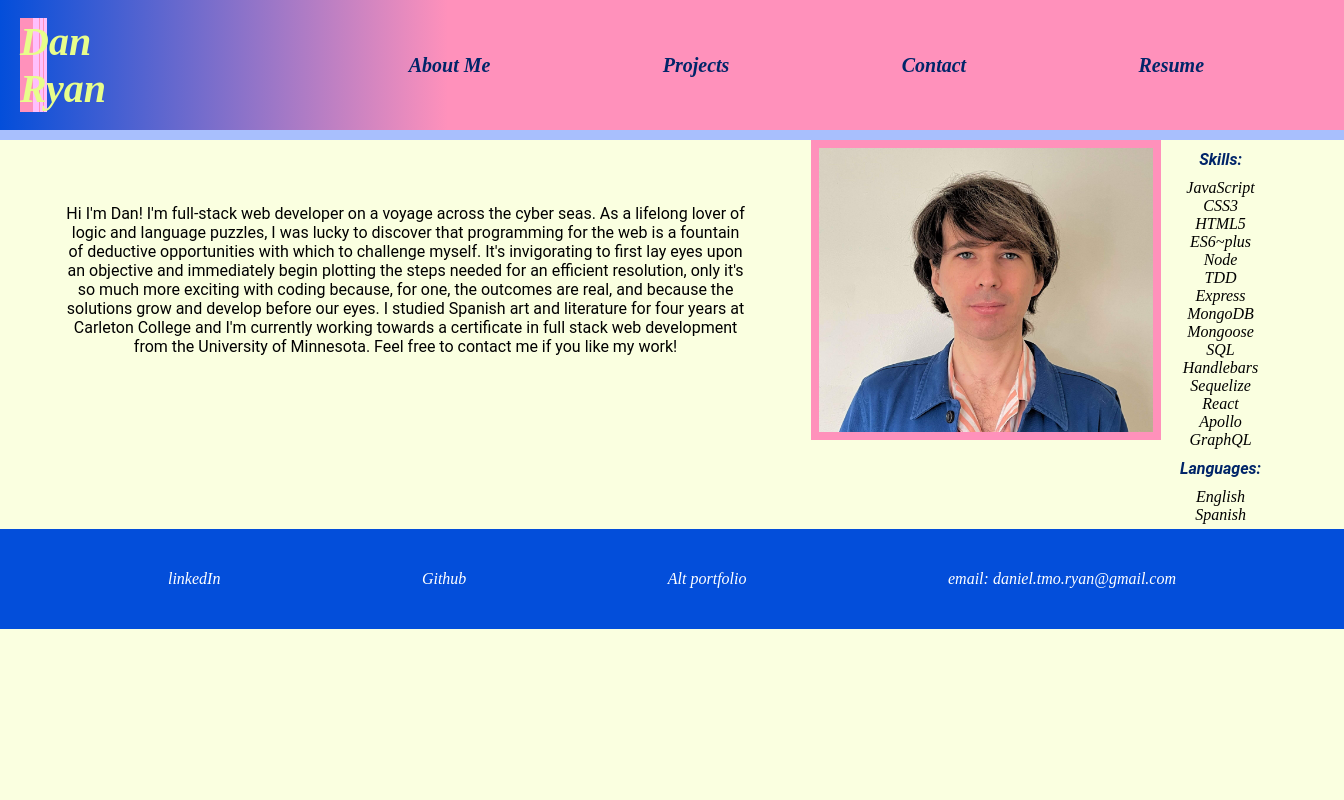
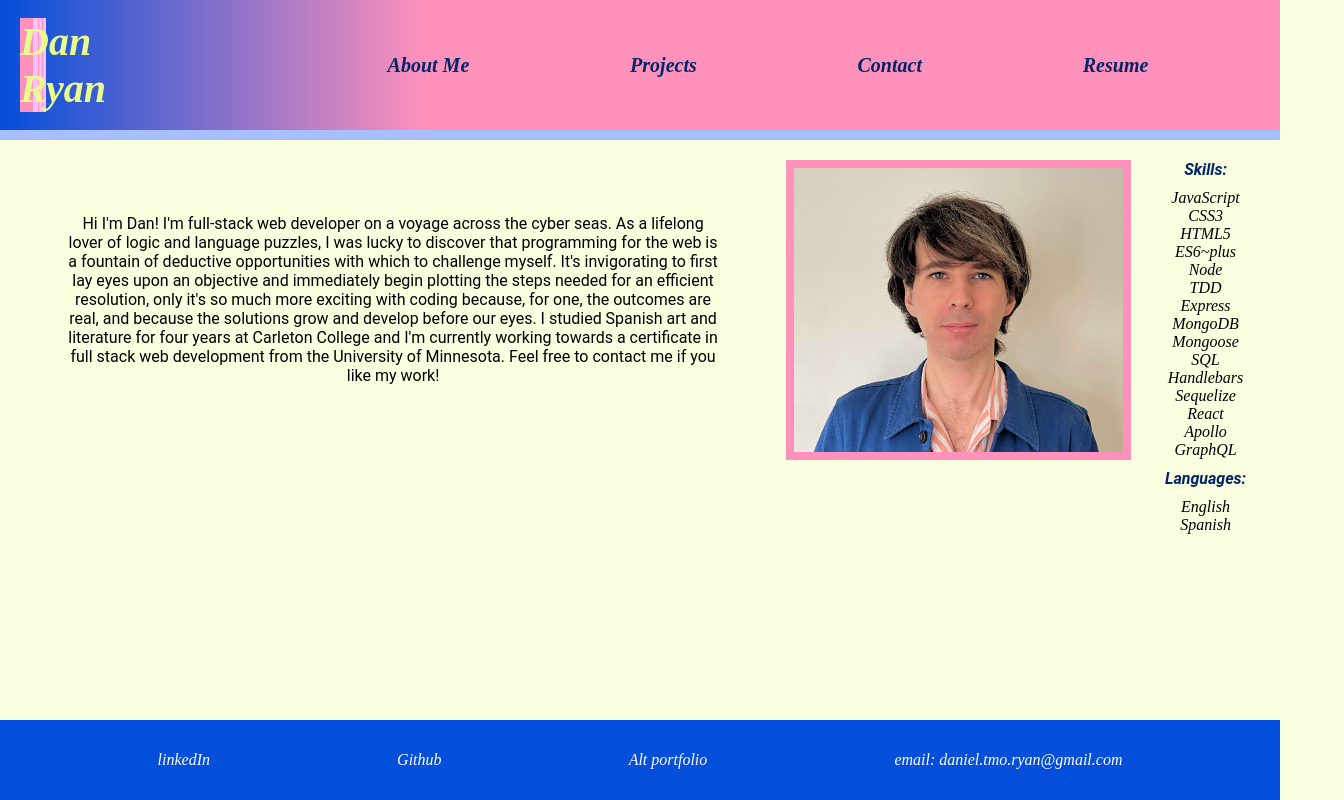
Before and after one commit to boogiematrix/react-portfolio, a React (Create React App) app: page / in a window 1280 px wide. Shown: the whole page, 1344 px wide, since content can reach past the window. Built offline with nearby package versions, Linux system fonts and the light colour scheme.

Commit message:
tweaked styling

```diff
--- a/src/App.css
+++ b/src/App.css
@@ -52,3 +52,9 @@ h4{
 h4 {
     font-size: 12px;
 }
+
+@media screen and (max-width: 850px) {
+   img {
+    max-width: 250px;
+   }
+}
--- a/src/components/AboutMe/AboutMe.css
+++ b/src/components/AboutMe/AboutMe.css
@@ -1,5 +1,6 @@
  #summary {
      display: flex;
+     margin-top: 10px;
  }
 
  p {
@@ -8,19 +9,14 @@
  }
 
  #summary img {
-    max-width: 350px;
     max-height: 300px;
-    margin: 0 auto;
+    margin: 10px auto;
     border: 8px solid var(--compliment);
-    box-shadow: 0px 0px black;
-    transition: box-shadow 1s;
     flex: 1 2;
-    width: auto;
-    height: auto;
 }
 
 #skills {
-    margin: 0 5px 5px 5px;
+    margin: 0 20px 5px 20px;
 }
 
 #skills ul {
@@ -34,5 +30,6 @@
 @media screen and (max-width: 850px) {
    #summary {
     flex-direction: column;
+    margin-bottom: 10vh;
    }
 }
--- a/src/components/Contact/Contact.css
+++ b/src/components/Contact/Contact.css
@@ -3,7 +3,7 @@ textarea {
     display: block;
     margin: 30px;
     font-family: inherit;
-    width: 80%;
+    width: 60%;
     height: 25px;
 }
 
@@ -19,4 +19,10 @@ form button {
     font: inherit;
     border-radius: 3px;
     letter-spacing: 1em;
+    box-shadow: 0px 0px var(--compliment);
+    transition: box-shadow 1s;
 }
+
+form button:hover {
+    box-shadow: 5px 5px var(--complimentaccent);
+}
--- a/src/components/Footer/Footer.css
+++ b/src/components/Footer/Footer.css
@@ -1,12 +1,14 @@
 footer {
     background-color: var(--primary);
     color: var(--primaryaccent);
-    height: 100px;
+    height: 10vh;
     display: flex;
     flex-flow: row wrap;
     align-items: center;
     justify-content: center;
-    width: 105%;
+    width: 100%;
+    position:fixed;
+    bottom: 0vh;
 }
 
 footer h2 {
--- a/src/components/Header/Header.css
+++ b/src/components/Header/Header.css
@@ -1,5 +1,5 @@
 header {
-    width: 105%;
+    width: 100%;
     height: 140px;
     background-image: linear-gradient(to right, var(--primary), var(--compliment), var(--compliment), var(--compliment));
     background-size: cover;
--- a/src/components/Projects/Projects.css
+++ b/src/components/Projects/Projects.css
@@ -1,6 +1,10 @@
 .card {
     margin-top: 10px;
     border-bottom: 5px double var(--primaryaccent);
+}
+
+.card:last-of-type {
+    margin-bottom: 10vh;
 }
 
 .cardContent {
@@ -16,7 +20,7 @@
     margin: 10px 0;
 }
 
-.cardContent div {
+.links {
     display:flex;
     flex-direction: column;
     align-items: center;
@@ -28,4 +32,34 @@
 
 .imageWrapper {
     max-width: 600px;
+    display:flex;
+    flex-direction: column;
+    align-items: center;
 }
+
+.card a {
+    background-color: var(--compliment);
+    padding: 4vh;
+    border-radius: 5px;
+    font-size: 20px;
+    box-shadow: 0px 0px var(--compliment);
+    transition: box-shadow 1s;
+}
+
+.card a:hover {
+    box-shadow: 5px 5px var(--complimentaccent);
+}
+
+@media screen and (max-width: 850px) {
+   .cardContent {
+    flex-direction: column;
+   }
+   .links {
+       display: flex;
+       flex-direction: row;
+   }
+   .card a {
+       padding: 2vh;
+       font-size: 12px;
+   }
+}
--- a/src/components/Projects/Projects.js
+++ b/src/components/Projects/Projects.js
@@ -69,7 +69,7 @@ export function Projects() {
                         <img src={project.image} alt={project.title} />
                         <p>{project.description}</p>
                     </div>
-                    <div>
+                    <div className='links'>
                         <p><a href={project.deployedName}>Deployed App</a></p>
                         <p><a href={`https://github.com/boogiematrix/${project.repoName}`}>GitHub</a></p>
                     </div>
--- a/src/components/Resume/Resume.css
+++ b/src/components/Resume/Resume.css
@@ -1,10 +1,3 @@
-#skills ul {
-    flex-direction: column;
-}
-
-#skills h3 {
-    margin: 10px;
-}
 
 a[download] {
     padding: 20px;
@@ -14,6 +7,12 @@ a[download] {
     font: inherit;
     border-radius: 3px;
     letter-spacing: 1em;
+    box-shadow: 0px 0px var(--compliment);
+    transition: box-shadow 1s;
+}
+
+a[download]:hover {
+    box-shadow: 5px 5px var(--complimentaccent);
 }
 
 @media screen and (max-width: 438px) {
```
